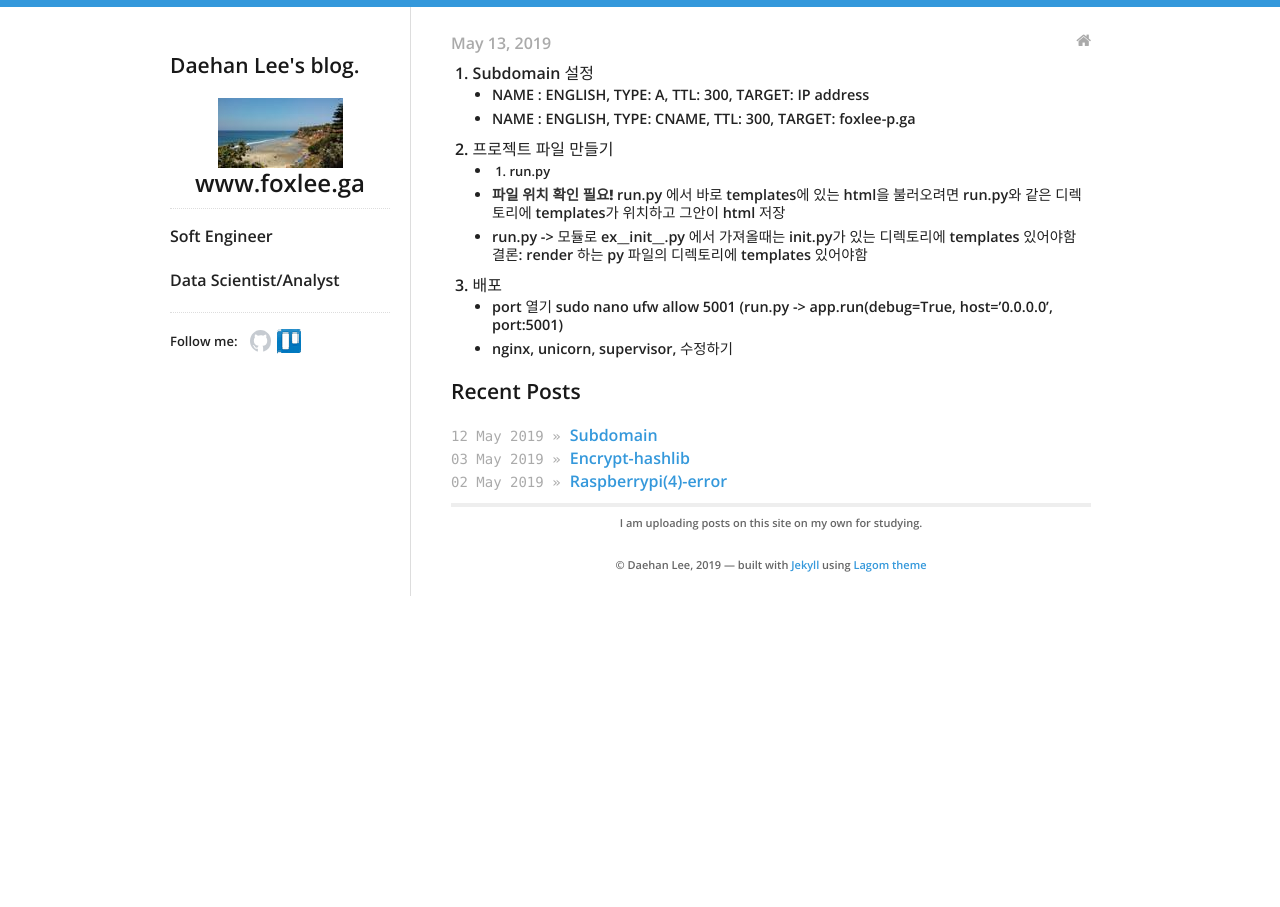
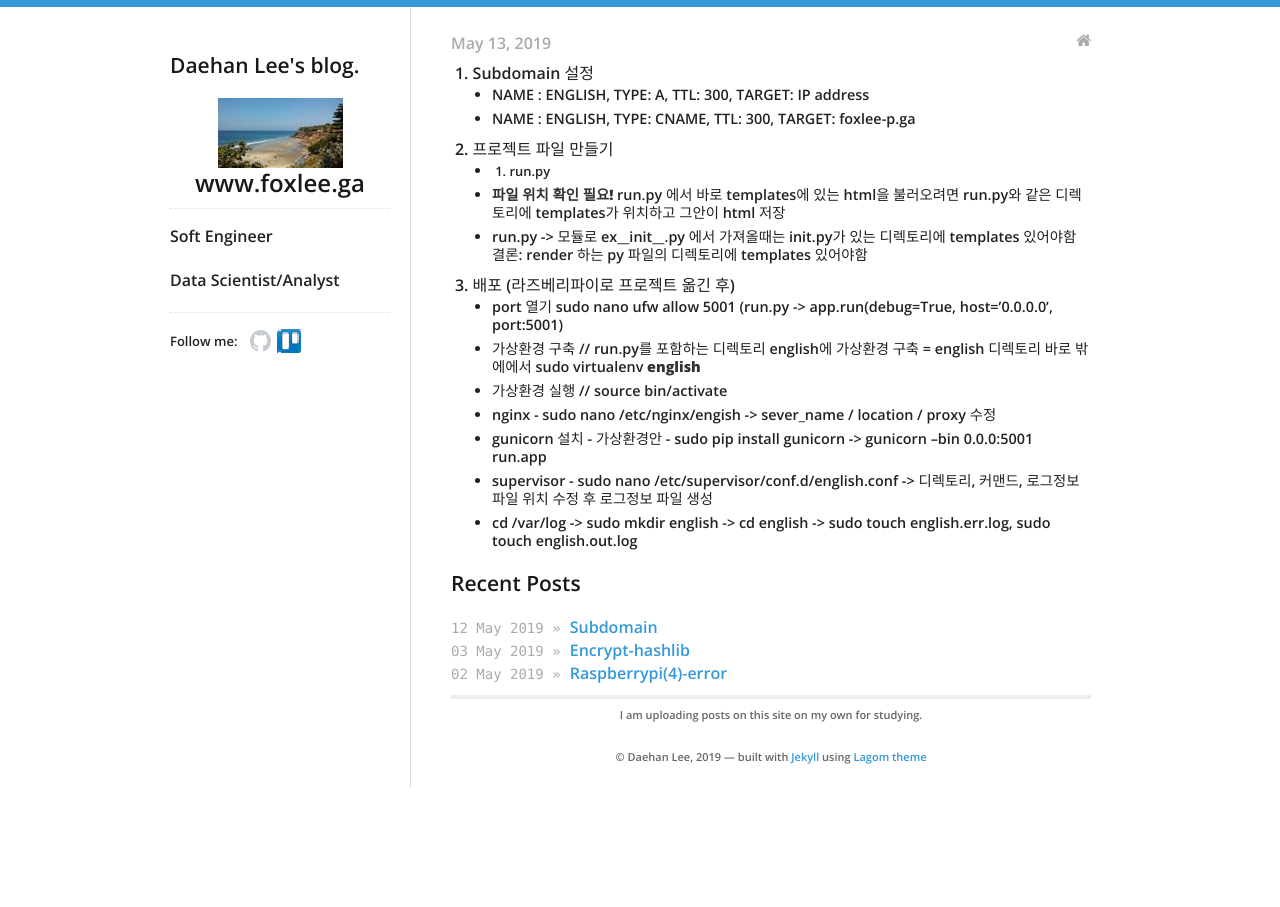
Before and after one commit to daehan0226/Study, a Jekyll site: the page built from _posts/2019-05-13-Flask_review.md, in a window 1280 px wide. Built offline with Jekyll 4.4.1, drawn with Linux system fonts in a browser that asks for light colours.

Commit message:
Update 2019-05-13-Flask_review.md

```diff
--- a/_posts/2019-05-13-Flask_review.md
+++ b/_posts/2019-05-13-Flask_review.md
@@ -16,6 +16,12 @@ categories:
  - **파일 위치 확인 필요!** run.py 에서 바로 templates에 있는 html을 불러오려면 run.py와 같은 디렉토리에 templates가 위치하고 그안이 html 저장
  - run.py -> 모듈로 ex__init__.py 에서 가져올때는 init.py가 있는 디렉토리에 templates 있어야함 결론: render 하는 py 파일의 디렉토리에 templates 있어야함
 
- 3. 배포
+
+ 3. 배포 (라즈베리파이로 프로젝트 옮긴 후)
  - port 열기 sudo nano ufw allow 5001 (run.py -> app.run(debug=True, host='0.0.0.0', port:5001)
- - nginx, unicorn, supervisor,  수정하기
+ - 가상환경 구축  // run.py를 포함하는 디렉토리 english에 가상환경 구축 = english 디렉토리 바로 밖에에서 sudo virtualenv **english**
+ - 가상환경 실행 // source bin/activate
+ - nginx - sudo nano /etc/nginx/engish  -> sever_name / location / proxy 수정
+ - gunicorn 설치 - 가상환경안 - sudo pip install gunicorn -> gunicorn --bin 0.0.0:5001 run.app
+ - supervisor - sudo nano /etc/supervisor/conf.d/english.conf -> 디렉토리, 커맨드, 로그정보파일 위치 수정 후 로그정보 파일 생성
+ - cd /var/log -> sudo mkdir english -> cd english -> sudo touch english.err.log, sudo touch english.out.log
```
